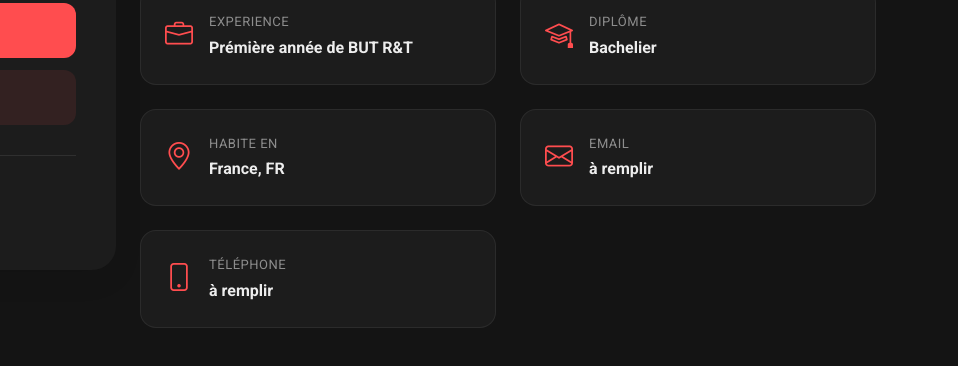
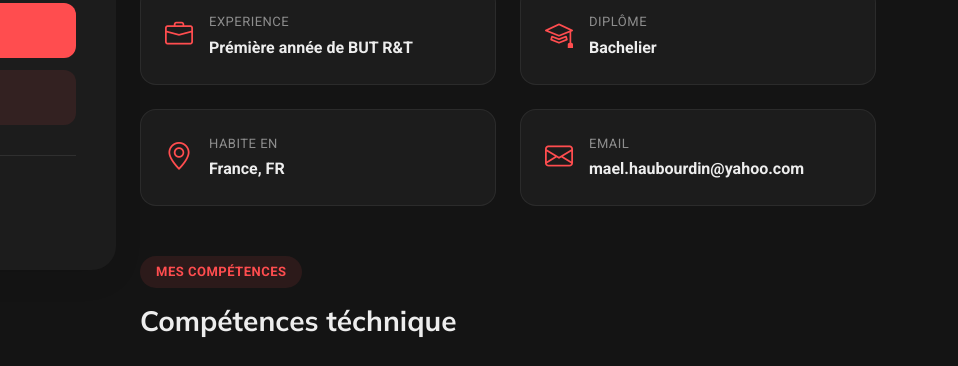
Before and after one commit to MaelMassin/MaelMassin.github.io, a plain HTML site: page index.html in a window 1280 px wide. Shown: the part 1493-1859 px from the top of the page, 322-1280 px from the left. Drawn offline with Linux system fonts and the light colour scheme.

Commit message:
Update index.html

```diff
--- a/index.html
+++ b/index.html
@@ -154,15 +154,7 @@
                   <i class="bi bi-envelope"></i>
                   <div class="detail-content">
                     <span>Email</span>
-                    <strong>à remplir</strong>
-                  </div>
-                </div>
-
-                <div class="detail-item" data-aos="fade-up" data-aos-delay="150">
-                  <i class="bi bi-phone"></i>
-                  <div class="detail-content">
-                    <span>Téléphone</span>
-                    <strong>à remplir</strong>
+                    <strong>mael.haubourdin@yahoo.com</strong>
                   </div>
                 </div>
               </div>
```
